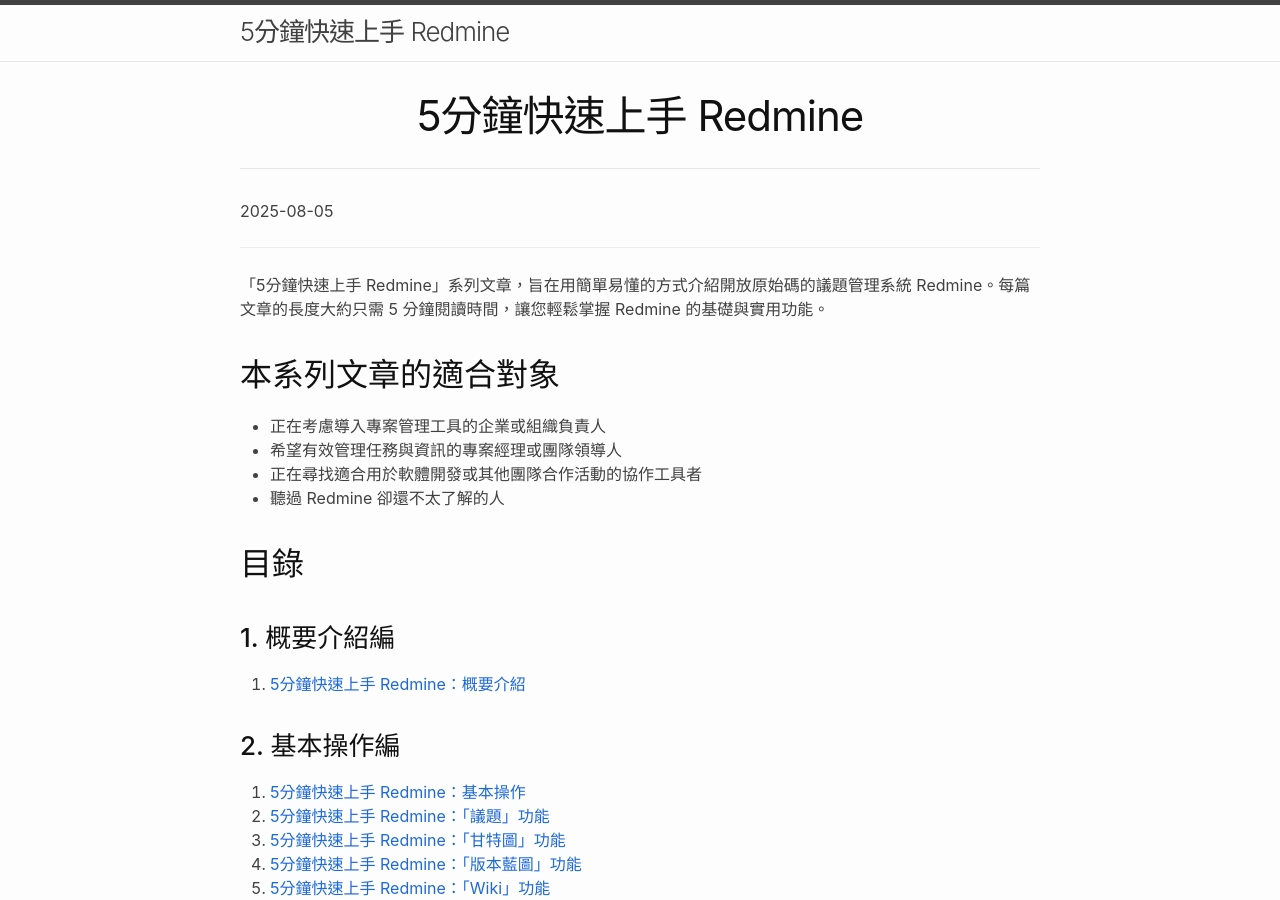
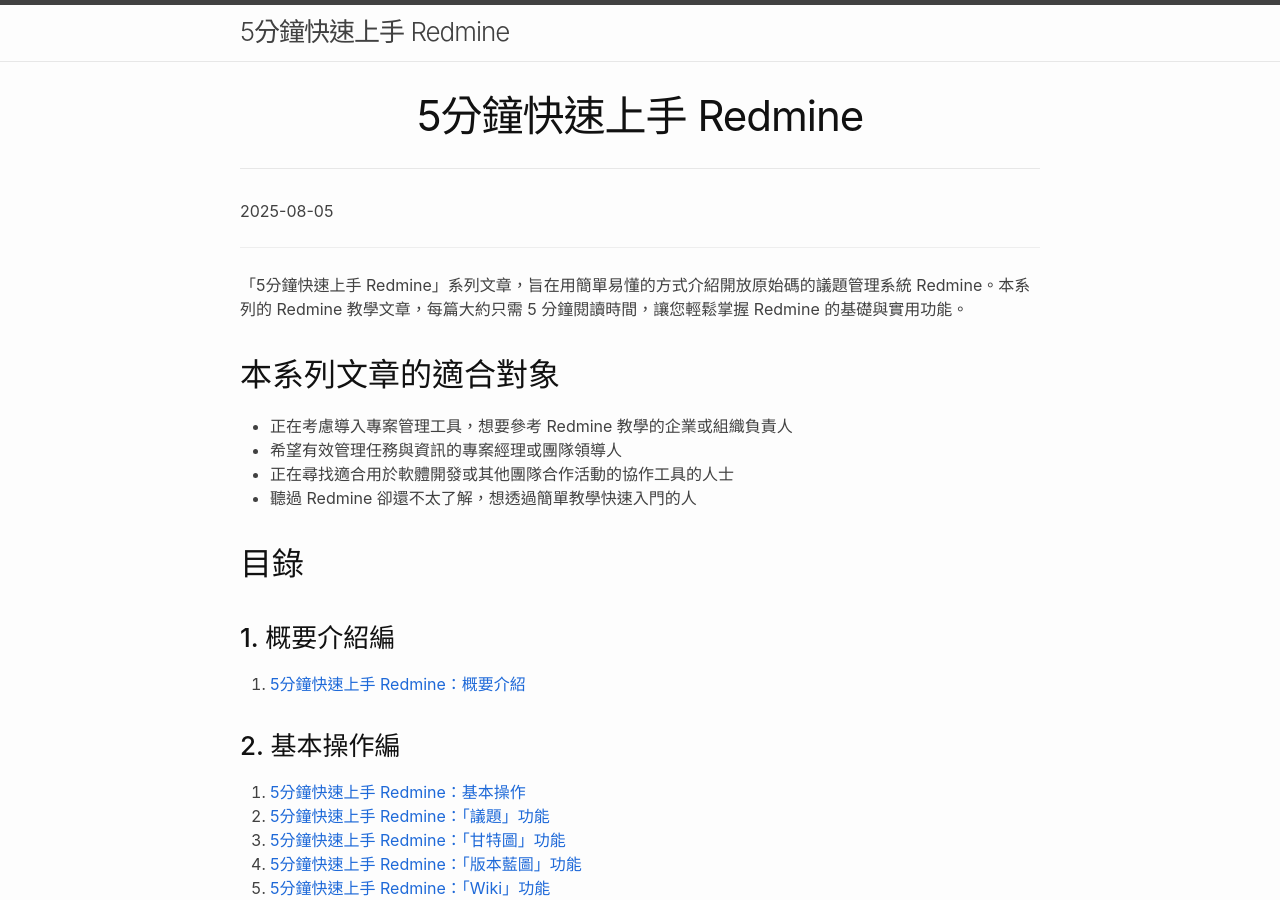
Before and after one commit to 5fenzhong-redmine/5fenzhong-redmine.github.io, a Jekyll site: the page built from index.md, in a window 1280 px wide and 900 px high. Built offline with Jekyll 4.4.1, drawn with Linux system fonts in a browser that asks for light colours.

Commit message:
Update site content

```diff
--- a/index.md
+++ b/index.md
@@ -5,14 +5,14 @@
 image: /images/ogp@2x.png
 ---
 
-「5分鐘快速上手 Redmine」系列文章，旨在用簡單易懂的方式介紹開放原始碼的議題管理系統 Redmine。每篇文章的長度大約只需 5 分鐘閱讀時間，讓您輕鬆掌握 Redmine 的基礎與實用功能。
+「5分鐘快速上手 Redmine」系列文章，旨在用簡單易懂的方式介紹開放原始碼的議題管理系統 Redmine。本系列的 Redmine 教學文章，每篇大約只需 5 分鐘閱讀時間，讓您輕鬆掌握 Redmine 的基礎與實用功能。
 
 ## 本系列文章的適合對象
 
-* 正在考慮導入專案管理工具的企業或組織負責人
+* 正在考慮導入專案管理工具，想要參考 Redmine 教學的企業或組織負責人
 * 希望有效管理任務與資訊的專案經理或團隊領導人
-* 正在尋找適合用於軟體開發或其他團隊合作活動的協作工具者
-* 聽過 Redmine 卻還不太了解的人
+* 正在尋找適合用於軟體開發或其他團隊合作活動的協作工具的人士
+* 聽過 Redmine 卻還不太了解，想透過簡單教學快速入門的人
 
 ## 目錄
 
```
